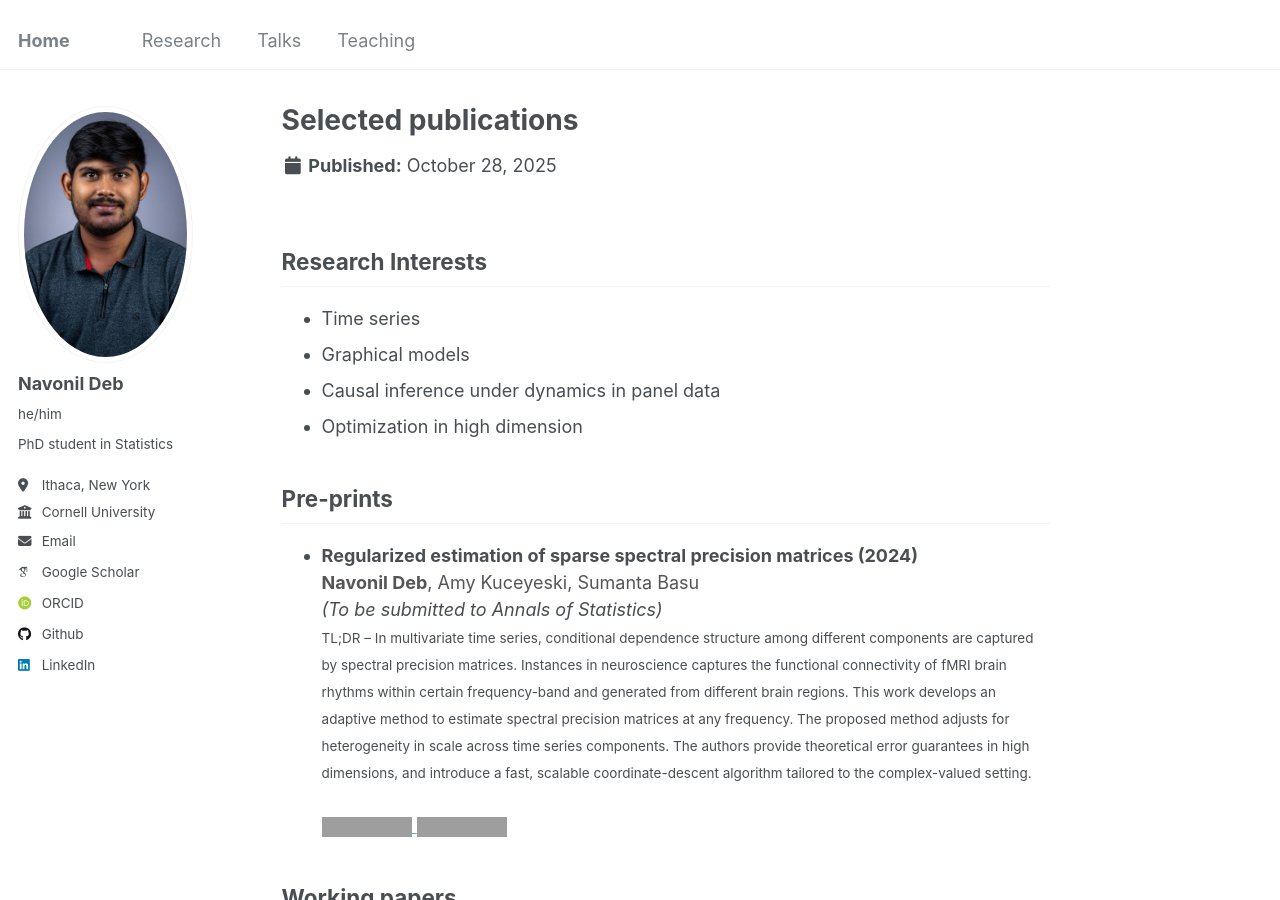
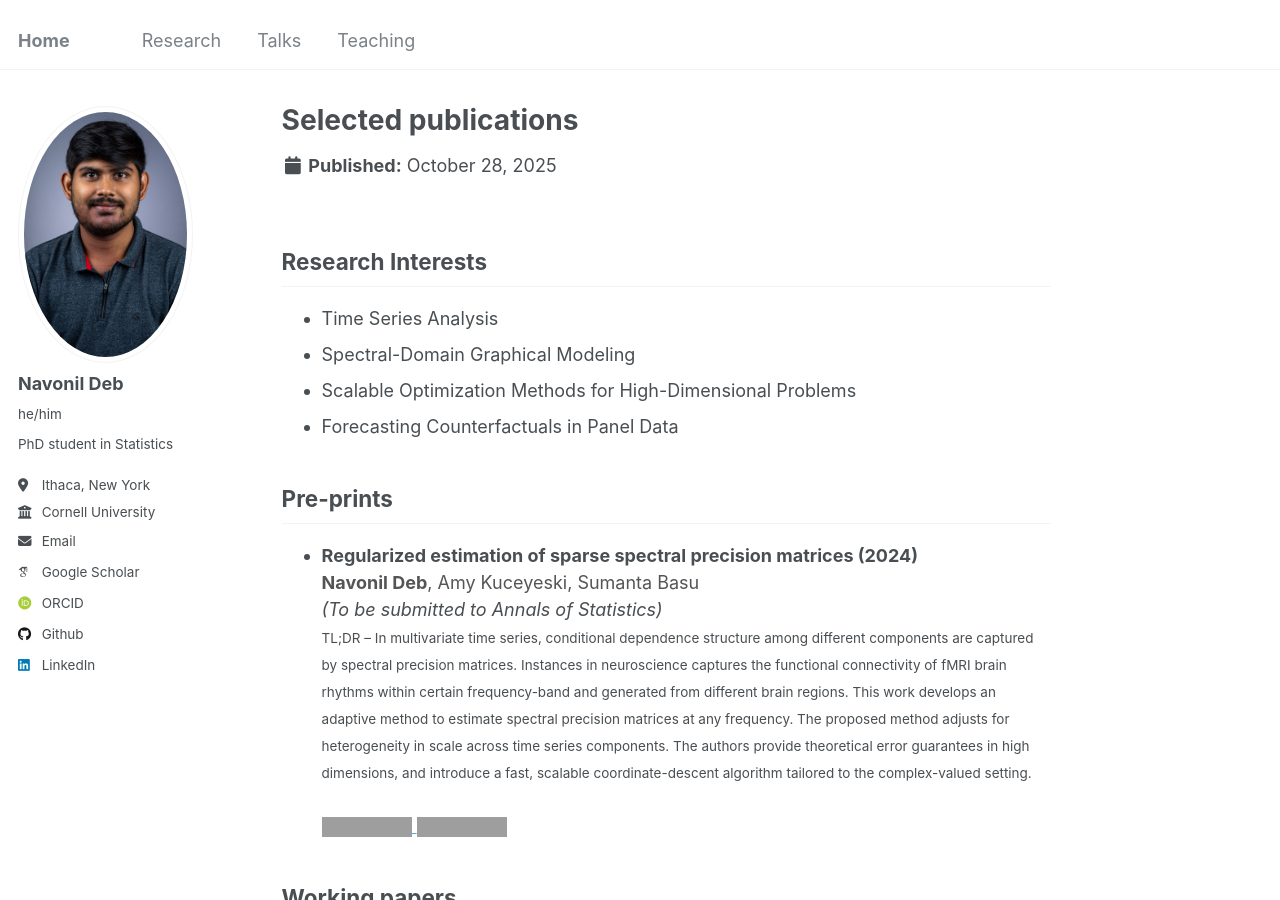
Before and after one commit to navonildeb/navonildeb.github.io, a Jekyll site: the page built from _publications/publications.md, in a window 1280 px wide and 900 px high. Built offline with Jekyll 4.4.1, drawn with Linux system fonts in a browser that asks for light colours; some web fonts are replaced; grey boxes are pictures that could not be loaded.

Commit message:
Update publications.md

```diff
--- a/_publications/publications.md
+++ b/_publications/publications.md
@@ -7,10 +7,10 @@ author_profile: true
 
 ## Research Interests
 
-* Time series
-* Graphical models
-* Causal inference under dynamics in panel data
-* Optimization in high dimension
+* Time Series Analysis
+* Spectral-Domain Graphical Modeling
+* Scalable Optimization Methods for High-Dimensional Problems
+* Forecasting Counterfactuals in Panel Data
 
 ## Pre-prints
 
```
